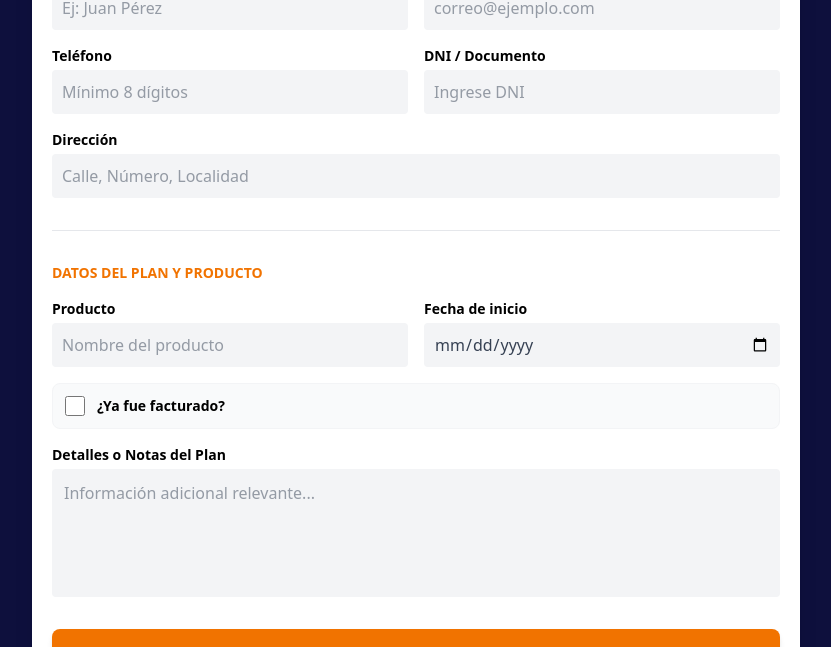
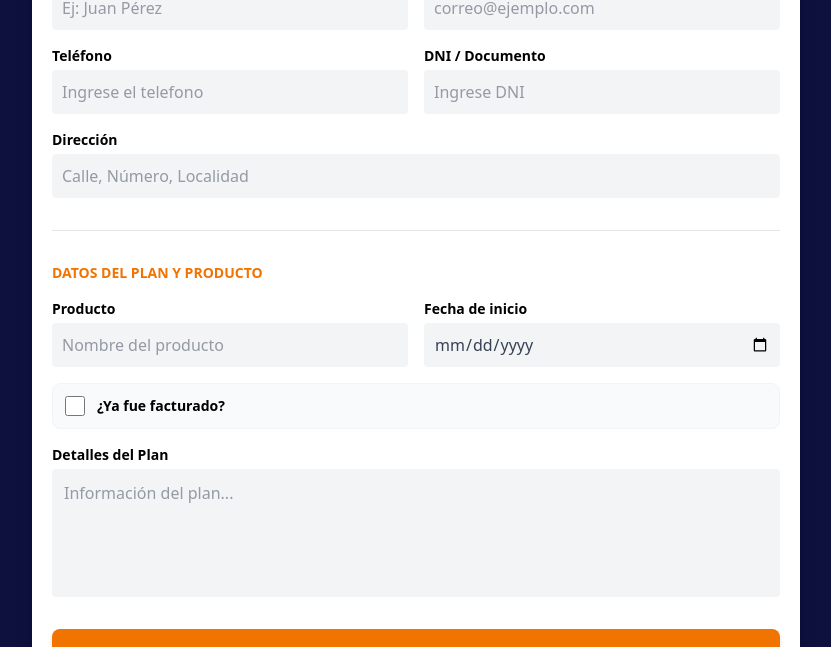
Before and after one commit to donatodebattista/muebleria-front, a React (Vite) app: page /clientes/nuevo in a window 1280 px wide. Shown: the part 292-939 px from the top of the page, without its empty margins (224-1055 px from the left). Built offline with nearby package versions, Linux system fonts and the light colour scheme; no server answers.

Commit message:
change some ClientesForm placeholders

```diff
--- a/src/components/ClienteForm.tsx
+++ b/src/components/ClienteForm.tsx
@@ -80,8 +80,8 @@ export default function ClienteForm({ initialData, onSubmit, onDelete } : Client
                     <input
                         type="text"
                         className="bg-gray-100 p-2.5 w-full text-gray-700 font-medium rounded border-none focus:ring-2 focus:ring-[#F17300] outline-none"
-                        placeholder="Mínimo 8 dígitos"
-                        {...register('telefono', { required: "El telefono es obligatorio" })}
+                        placeholder="Ingrese el telefono"
+                        {...register('telefono')}
                     />
                     {errors.telefono && <ErrorMessage>{errors.telefono.message}</ErrorMessage>}
                 </div>
@@ -146,10 +146,10 @@ export default function ClienteForm({ initialData, onSubmit, onDelete } : Client
             </div>
 
             <div className="flex flex-col">
-                <label htmlFor='plan' className="text-black font-bold text-sm mb-1">Detalles o Notas del Plan</label>
+                <label htmlFor='plan' className="text-black font-bold text-sm mb-1">Detalles del Plan</label>
                 <textarea
                     className="bg-gray-100 rounded p-3 h-32 w-full text-gray-700 font-medium border-none focus:ring-2 focus:ring-[#F17300] outline-none resize-none"
-                    placeholder="Información adicional relevante..."
+                    placeholder="Información del plan..."
                     {...register('plan')}
                 />
             </div>
```
